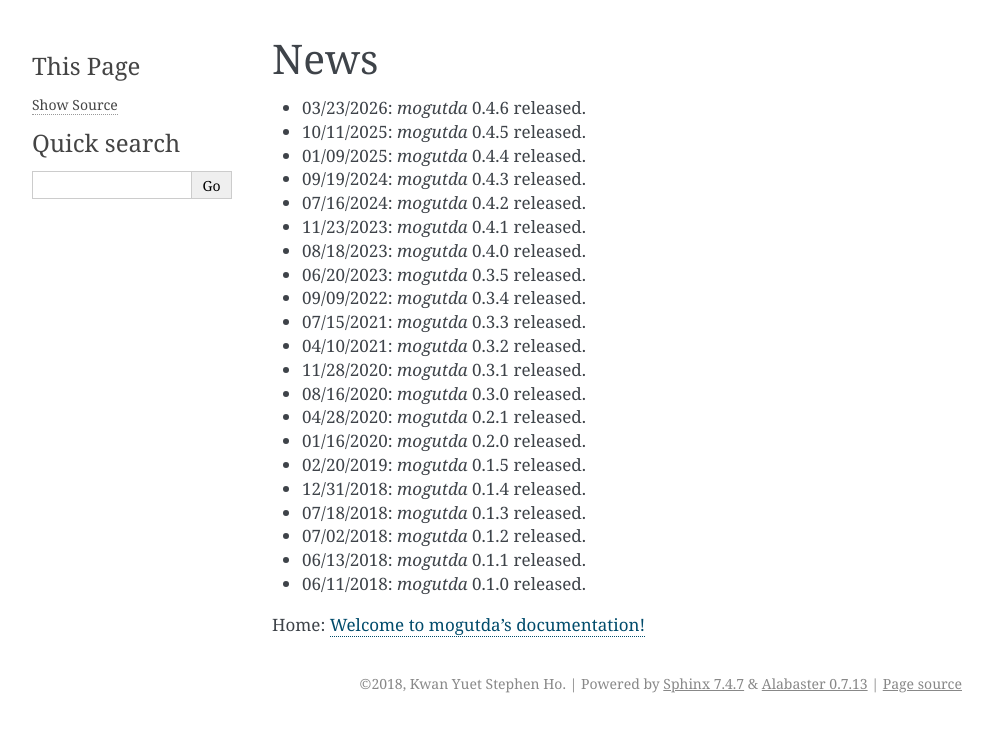
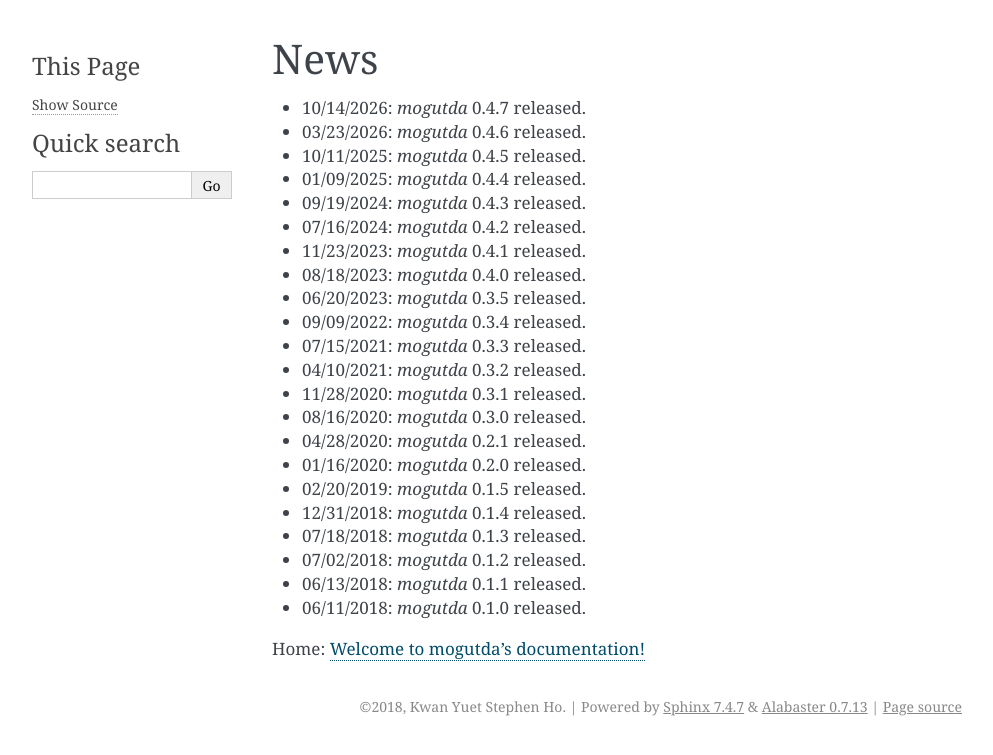
Before and after one commit to stephenhky/MoguTDA, a Sphinx documentation site: the page built from docs/news.rst, in a window 1280 px wide. Shown: the top 755 px of the page, without its empty margins (148-1141 px from the left). Built offline with Sphinx 7.4.7, drawn with Linux system fonts in a browser that asks for light colours; pages that are not in the unit, such as notebooks, are missing from menus.

Commit message:
Release 0.4.7

```diff
--- a/docs/index.rst
+++ b/docs/index.rst
@@ -16,7 +16,7 @@
 with distances, which are extremely useful, but they miss the
 information the data may carry from their geometry.
 
-`mogutda` runs in Python 3.8, 3.9, 3.10, 3.11, 3.12, and 3.13.
+`mogutda` runs in Python 3.8, 3.9, 3.10, 3.11, 3.12, 3.13, and 3.14.
 
 Contributors:
 
--- a/docs/news.rst
+++ b/docs/news.rst
@@ -1,6 +1,7 @@
 News
 ====
 
+* 10/14/2026: `mogutda` 0.4.7 released.
 * 03/23/2026: `mogutda` 0.4.6 released.
 * 10/11/2025: `mogutda` 0.4.5 released.
 * 01/09/2025: `mogutda` 0.4.4 released.
--- a/pyproject.toml
+++ b/pyproject.toml
@@ -4,7 +4,7 @@
 
 [project]
 name = "mogutda"
-version = "0.4.7a2"
+version = "0.4.7"
 authors = [
     {name = "Kwan Yuet Stephen Ho", email = "stephenhky@yahoo.com.hk"}
 ]
```
Also changed, not shown: README.md (+1 -1 lines).
